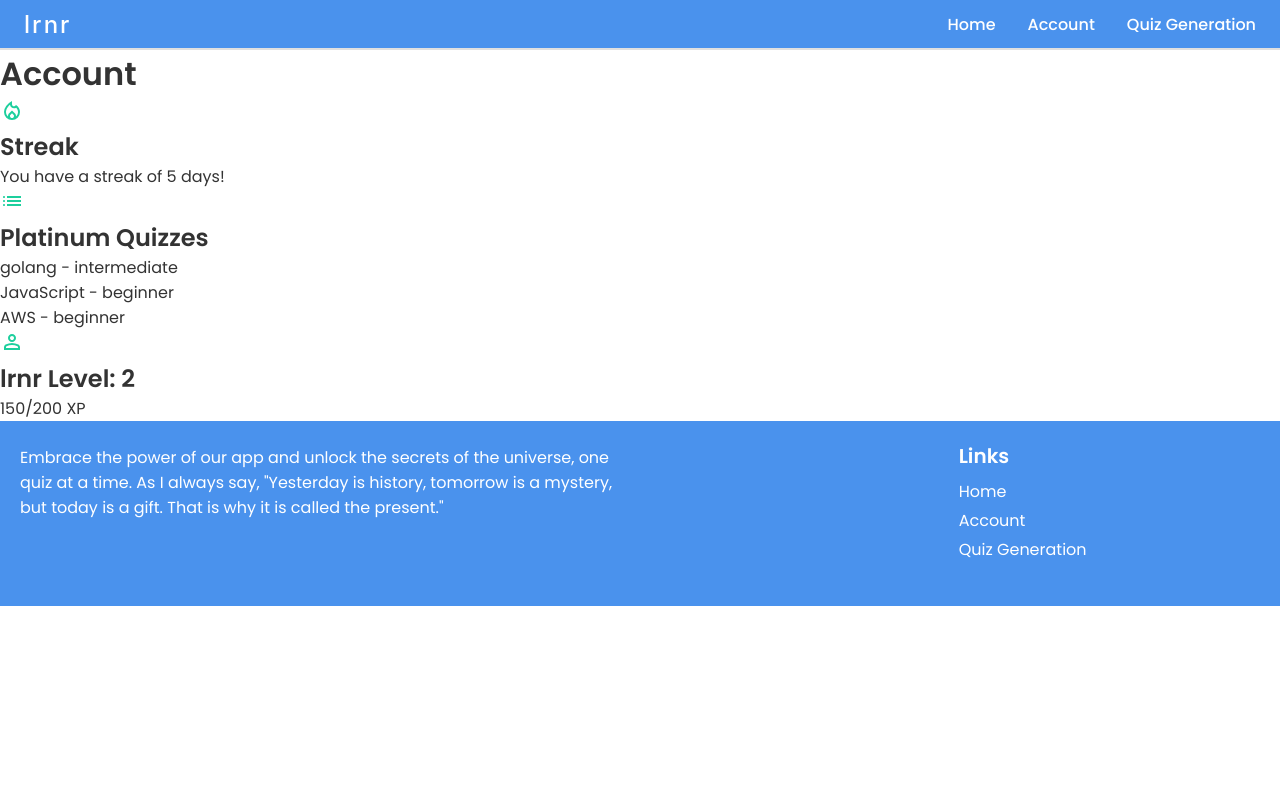
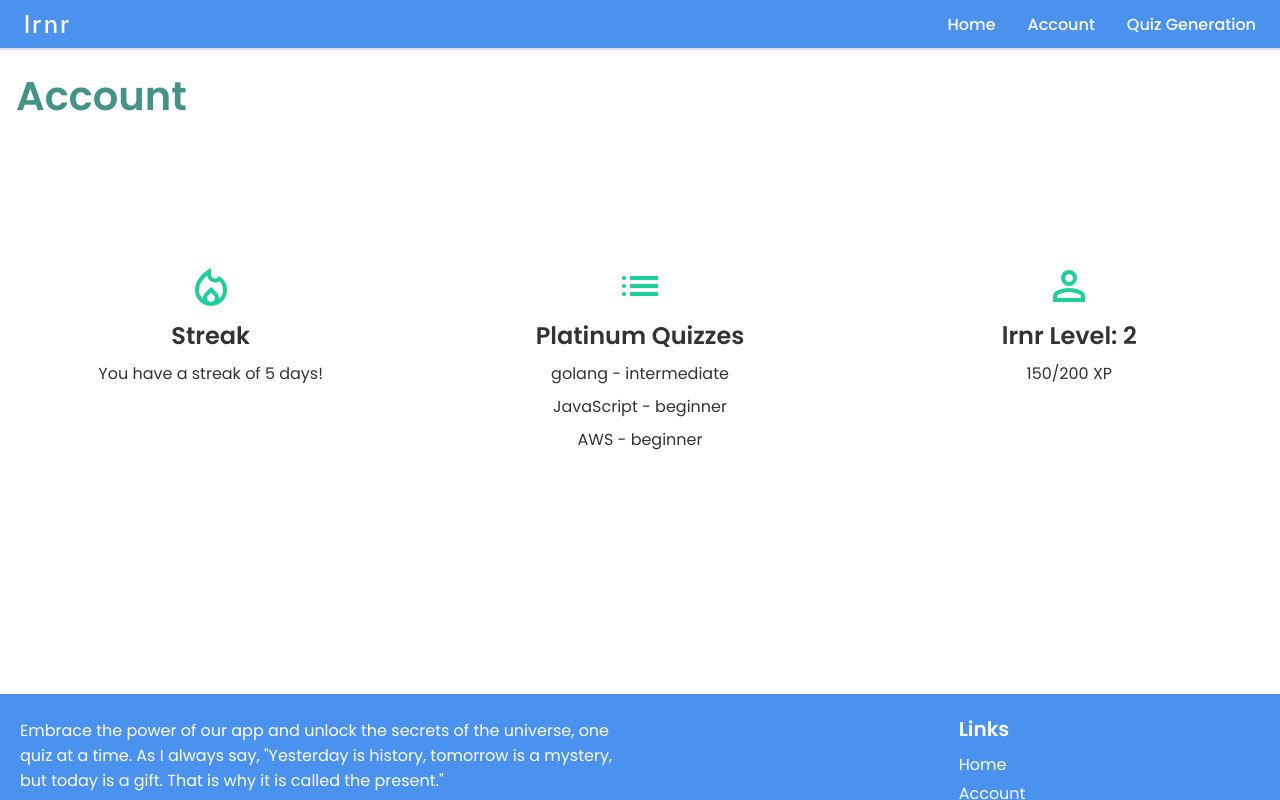
Before and after one commit to khangvu0/LRNR-app, a React (Vite) app in the folder client/: page /account in a window 1280 px wide. Built offline with nearby package versions, Linux system fonts and the light colour scheme.

Commit message:
Updated stylings for accounts page, is also responsive

```diff
--- a/client/src/styles/Account.css
+++ b/client/src/styles/Account.css
@@ -0,0 +1,75 @@
+.account-page {
+    margin-bottom: 4rem;
+}
+
+.title {
+    margin: 0.5rem 1rem 1.5rem;
+    color: var(--green-color);
+}
+
+.account-container {
+    display: flex;
+    flex-direction: column;
+    margin: 1rem;
+    gap: 2.5rem;
+}
+
+.streak,
+.quizzes,
+.account {
+    display: flex;
+    flex-direction: column;
+    align-items: center;
+    gap: 0.5rem;
+    flex: 1;
+}
+
+.streak img,
+.quizzes img,
+.account img {
+    width: 2.5rem;
+    height: auto;
+}
+
+.streak-description,
+.quizzes-description,
+.account-description {
+    text-align: center;
+}
+
+/*-------------------- Media Queries --------------------*/
+/* For tablet */
+@media screen and (min-width: 768px) {
+    .account-container {
+        flex-direction: row;
+        margin: 1rem;
+        min-height: 60vh;
+    }
+
+    .streak,
+    .quizzes,
+    .account {
+        padding-top: 6rem;
+    }
+}
+
+/* For large devices */
+@media screen and (min-width: 1024px) {
+    .title {
+        font-size: 2.5rem;
+        margin-top: 1rem;
+    }
+
+    .streak,
+    .quizzes,
+    .account {
+        padding-top: 7rem;
+    }
+
+    .streak img,
+    .quizzes img,
+    .account img {
+        width: 3rem;
+        height: auto;
+    }
+}
```
